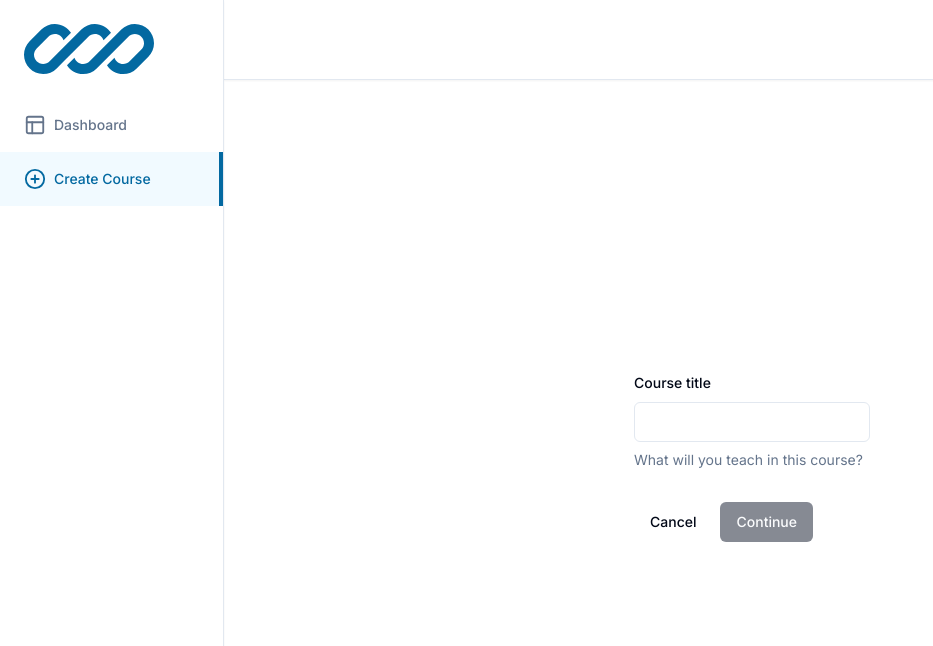
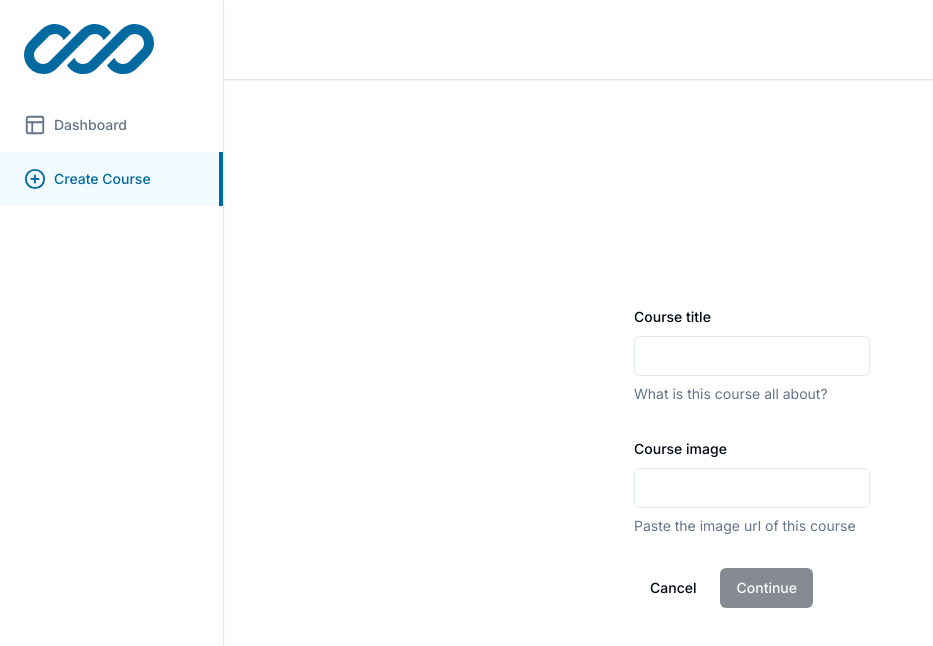
Before and after one commit to czarjulius/lms, a Next.js app: page /create in a window 1280 px wide. Shown: the top 646 px of the page, without its empty margins (0-933 px from the left). Built offline with nearby package versions, Linux system fonts and the light colour scheme.

Commit message:
upgrade node engine

```diff
--- a/app/(dashboard)/(routes)/create/page.tsx
+++ b/app/(dashboard)/(routes)/create/page.tsx
@@ -16,6 +16,7 @@ const formSchema = z.object({
   title: z.string().min(1, {
     message: 'Title is required',
   }),
+  imageUrl: z.string(),
 });
 
 const CreatePage = () => {
@@ -25,6 +26,7 @@ const CreatePage = () => {
     resolver: zodResolver(formSchema),
     defaultValues: {
       title: '',
+      imageUrl: '',
     },
   });
 
@@ -54,7 +56,21 @@ const CreatePage = () => {
                   <FormControl>
                     <Input disabled={isSubmitting} {...field} />
                   </FormControl>
-                  <FormDescription>What will you teach in this course?</FormDescription>
+                  <FormDescription>What is this course all about?</FormDescription>
+                  <FormMessage />
+                </FormItem>
+              )}
+            />
+            <FormField
+              control={form.control}
+              name="imageUrl"
+              render={({ field }) => (
+                <FormItem>
+                  <FormLabel>Course image </FormLabel>
+                  <FormControl>
+                    <Input disabled={isSubmitting} {...field} />
+                  </FormControl>
+                  <FormDescription>Paste the image url of this course</FormDescription>
                   <FormMessage />
                 </FormItem>
               )}
--- a/app/api/courses/route.ts
+++ b/app/api/courses/route.ts
@@ -3,7 +3,7 @@ import { db } from '@/lib/db';
 
 export async function POST(req: Request) {
   try {
-    const { title } = await req.json();
+    const { title, imageUrl } = await req.json();
 
     const course = await db.course.create({
       data: {
@@ -11,7 +11,7 @@ export async function POST(req: Request) {
         title,
         description:
           'There are many variations of passages of Lorem Ipsum available, but the majority have suffered alteration in some form, by injected humour,',
-        imageUrl: 'https://www.codespot.org/assets/cover/web-development-courses.jpg',
+        imageUrl,
         price: 75.5,
       },
     });
--- a/components/course-card.tsx
+++ b/components/course-card.tsx
@@ -14,7 +14,7 @@ interface CourseCardProps {
 
 export const CourseCard = ({ id, title, imageUrl, price }: CourseCardProps) => {
   return (
-    <Link href={`/courses/${id}`}>
+    <Link href={'/'}>
       <div className="group hover:shadow-sm transition overflow-hidden border rounded-lg p-3 h-full">
         <div className="relative w-full aspect-video rounded-md overflow-hidden">
           <Image fill className="object-cover" alt={title} src={imageUrl} />
@@ -27,11 +27,15 @@ export const CourseCard = ({ id, title, imageUrl, price }: CourseCardProps) => {
           <div className="my-3 flex items-center gap-x-2 text-sm md:text-xs">
             <div className="flex items-center gap-x-1 text-slate-500">
               <IconBadge size="sm" icon={BookOpen} />
-              <span>4 Chapters</span>
+              <span>{Math.floor(Math.random() * 10)} Chapters</span>
             </div>
           </div>
 
-          <CourseProgress variant="success" size="sm" value={100} />
+          <CourseProgress
+            variant={Math.floor(Math.random() * 100) === 100 ? 'success' : 'default'}
+            size="sm"
+            value={Math.floor(Math.random() * 100)}
+          />
         </div>
       </div>
     </Link>
--- a/package.json
+++ b/package.json
@@ -2,6 +2,9 @@
   "name": "lms",
   "version": "0.1.0",
   "private": true,
+  "engines": {
+    "node": "17"
+  },
   "scripts": {
     "dev": "next dev",
     "build": "next build",
```
